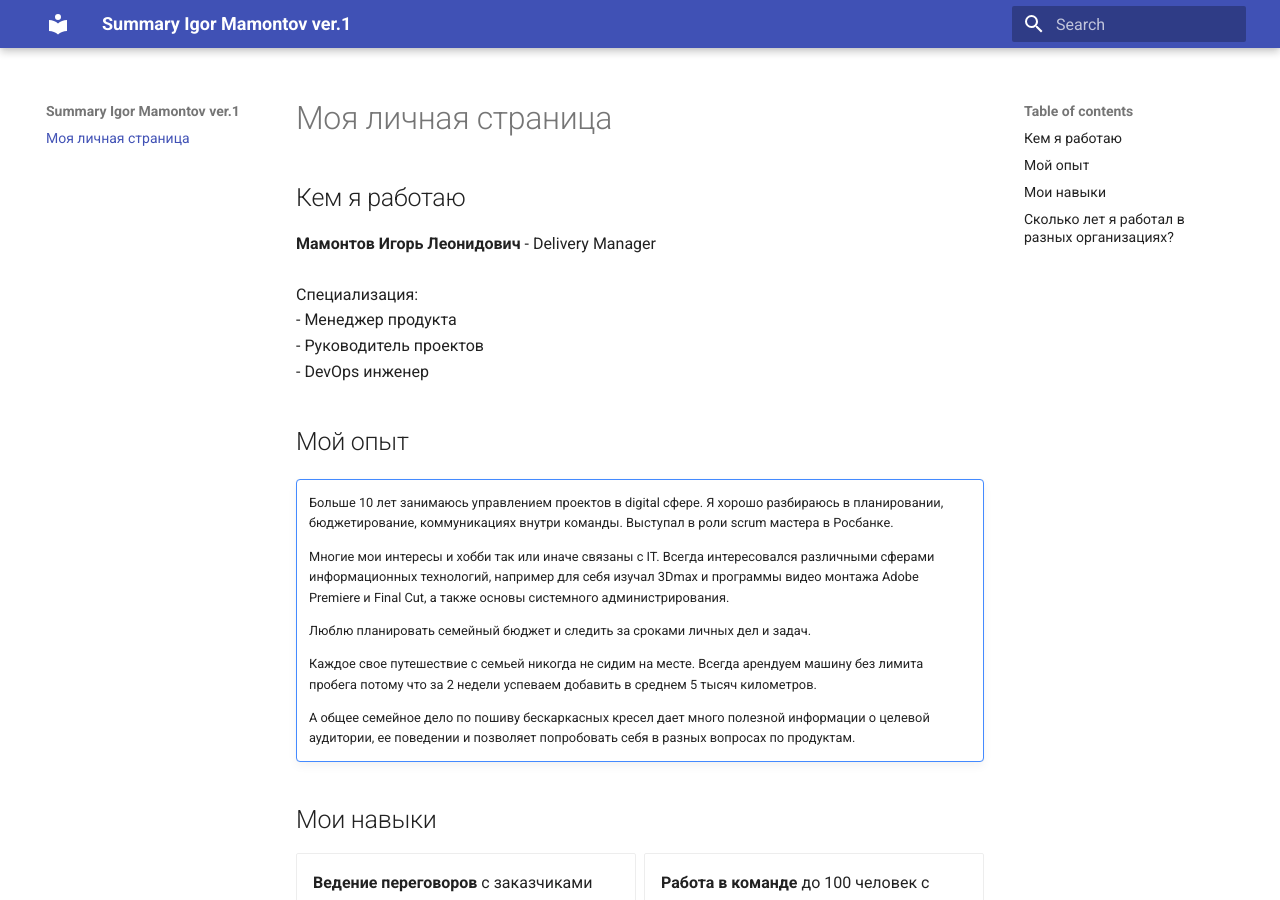
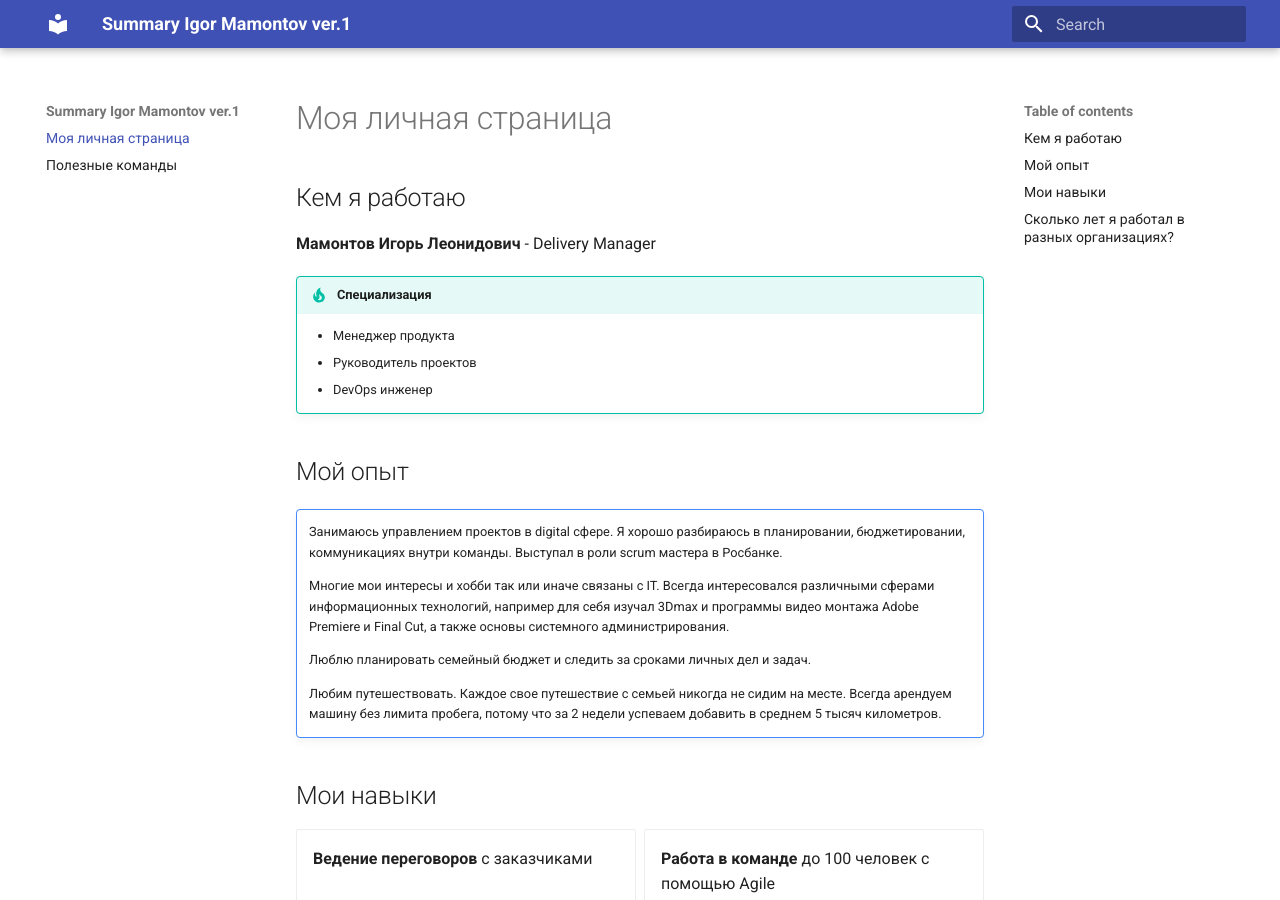
Before and after one commit to Mamontosik/IgorMamontov_Summary, an MkDocs documentation site: the page built from docs/index.md, in a window 1280 px wide and 900 px high. Built offline with MkDocs 1.6.1 and Material for MkDocs 9.7.7, drawn with Linux system fonts in a browser that asks for light colours.

```diff
--- a/docs/index.md
+++ b/docs/index.md
@@ -2,27 +2,25 @@
 
 ## Кем я работаю
 **Мамонтов Игорь Леонидович** - Delivery Manager
-<br><br>Специализация:
-<br>
-- Менеджер продукта
-<br>
-- Руководитель проектов
-<br>
-- DevOps инженер
+
+!!! tip "Специализация"
+
+    - Менеджер продукта
+    - Руководитель проектов
+    - DevOps инженер
 
 ## Мой опыт
 
 !!! note ""
 
-    Больше 10 лет занимаюсь управлением проектов в digital сфере. Я хорошо разбираюсь в планировании, бюджетирование, коммуникациях внутри команды. Выступал в роли scrum мастера в Росбанке.
+    Занимаюсь управлением проектов в digital сфере. Я хорошо разбираюсь в планировании, бюджетировании, коммуникациях внутри команды. Выступал в роли scrum мастера в Росбанке.
 
     Многие мои интересы и хобби так или иначе связаны с IT. Всегда интересовался различными сферами информационных технологий, например для себя изучал 3Dmax и программы видео монтажа Adobe Premiere и Final Cut, а также основы системного администрирования.
 
     Люблю планировать семейный бюджет и следить за сроками личных дел и задач.
 
-    Каждое свое путешествие с семьей никогда не сидим на месте. Всегда арендуем машину без лимита пробега потому что за 2 недели успеваем добавить в среднем 5 тысяч километров.
+    Любим путешествовать. Каждое свое путешествие с семьей никогда не сидим на месте. Всегда арендуем машину без лимита пробега, потому что за 2 недели успеваем добавить в среднем 5 тысяч километров.
 
-    А общее семейное дело по пошиву бескаркасных кресел дает много полезной информации о целевой аудитории, ее поведении и позволяет попробовать себя в разных вопросах по продуктам.
 
 ## Мои навыки
 
```
Also changed, not shown: docs/admin.md (added, +49 -0 lines).
